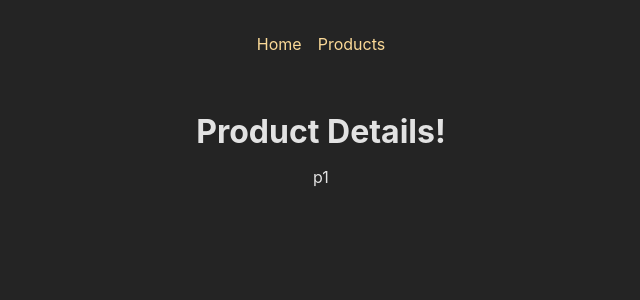
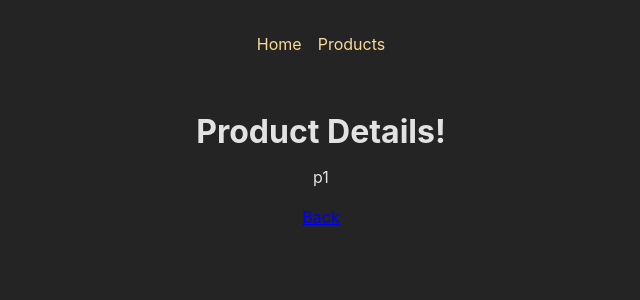
Before and after one commit to colson0x1/mini-react-router, a React (Create React App) app: page /products/p1 in a window 1280 px wide. Shown: the top 300 px of the page, without its empty margins (319-959 px from the left). Built offline with nearby package versions, Linux system fonts and the light colour scheme.

Commit message:
implement relative and absolute path

```diff
--- a/src/pages/Home.jsx
+++ b/src/pages/Home.jsx
@@ -49,7 +49,7 @@ function HomePage() {
     <>
       <h1>Home Page</h1>
       <p>
-        Go to <Link to='/products'>the list of products</Link>
+        Go to <Link to='products'>the list of products</Link>
       </p>
       <p>
         <button onClick={navigateHandler}>Navigate</button>
--- a/src/pages/ProductDetail.jsx
+++ b/src/pages/ProductDetail.jsx
@@ -1,4 +1,4 @@
-import { useParams } from 'react-router-dom';
+import { Link, useParams } from 'react-router-dom';
 
 function ProductDetailPage() {
   // useParams hook gives us a params object if we call it like this
@@ -18,6 +18,12 @@ function ProductDetailPage() {
     <>
       <h1>Product Details!</h1>
       <p>{params.productId}</p>
+      <p>
+        {/* .. means go back to the previously active route i.e up one level */}
+        <Link to='..' relative='path'>
+          Back
+        </Link>
+      </p>
     </>
   );
 }
--- a/src/pages/Products.jsx
+++ b/src/pages/Products.jsx
@@ -35,7 +35,7 @@ function ProductsPage() {
       <ul>
         {PRODUCTS.map((prod) => (
           <li key={prod.id}>
-            <Link to={`/products/${prod.id}`}>{prod.title}</Link>
+            <Link to={prod.id}>{prod.title}</Link>
           </li>
         ))}
       </ul>
```
Also changed, not shown: src/App.jsx (+173 -3 lines).
